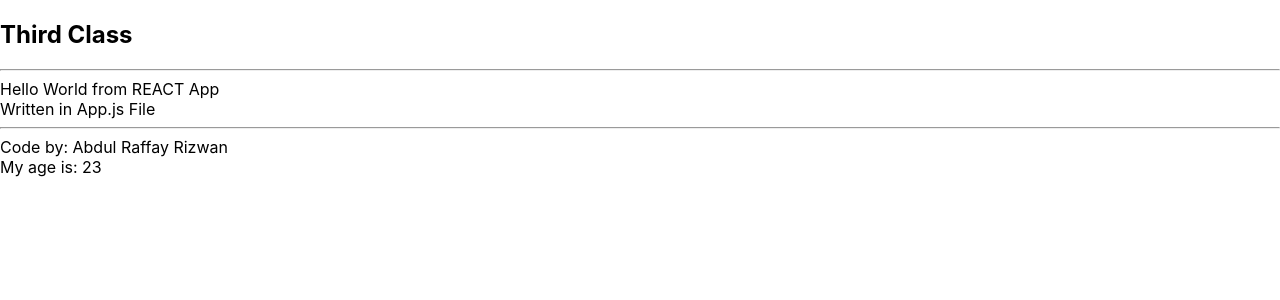
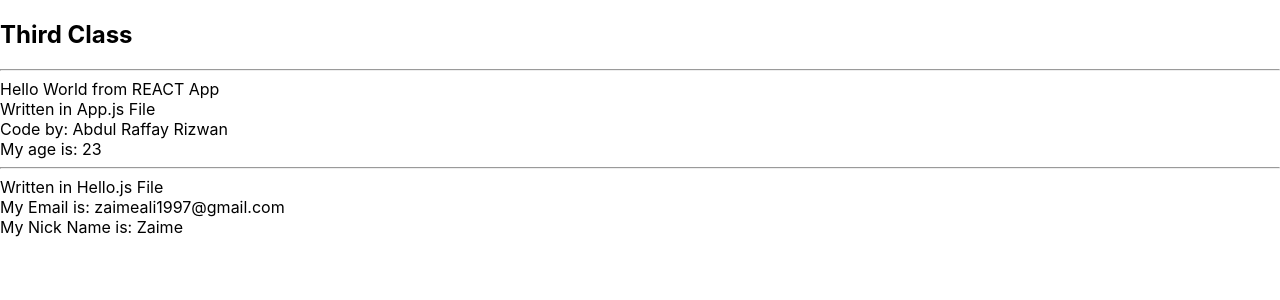
Before and after one commit to zaimeali/Bootcamp2020-3rdClass, a React (Create React App) app: page / in a window 1280 px wide. Shown: the top 300 px of the page. Built offline with nearby package versions, Linux system fonts and the light colour scheme.

Commit message:
Add Another Component

```diff
--- a/src/App.js
+++ b/src/App.js
@@ -1,5 +1,7 @@
 import React from 'react';
 import './App.css';
+
+import Hello from './Hello';
 
 function App(props) {
   return (
@@ -8,9 +10,10 @@
       <hr/>
       <div>Hello World from REACT App</div>
       <div>Written in App.js File</div>
-      <hr/>
       <div>Code by: {props.name}</div>
       <div>My age is: {props.age}</div>
+      <hr/>
+      <Hello email="zaimeali1997@gmail.com" nick="Zaime" />
     </div>
   );
 }
--- /dev/null
+++ b/src/Hello.js
@@ -0,0 +1,14 @@
+import React from 'react';
+import './App.css';
+
+function Hello({email, nick}) {
+  return (
+    <div>
+      <div>Written in Hello.js File</div>
+      <div>My Email is: {email}</div>
+      <div>My Nick Name is: {nick}</div>
+    </div>
+  );
+}
+
+export default Hello;
--- a/src/index.js
+++ b/src/index.js
@@ -6,6 +6,8 @@
 ReactDOM.render(
   // React.createElement('h1', null, "h1 tag created by React.createElement"),
   // React.createElement('h1', null, React.createElement('span', null, "Span nested in h1")),
-  <App name="Abdul Raffay Rizwan" age="23" />,
+  <App name="Abdul Raffay Rizwan" age={23} />, // {23} because we want to pass number data type
+  // React.createElement("hr", null),
+  // <Hello name="Abdul Raffay Rizwan" age={23} />,
   document.getElementById('root')
 );
```
